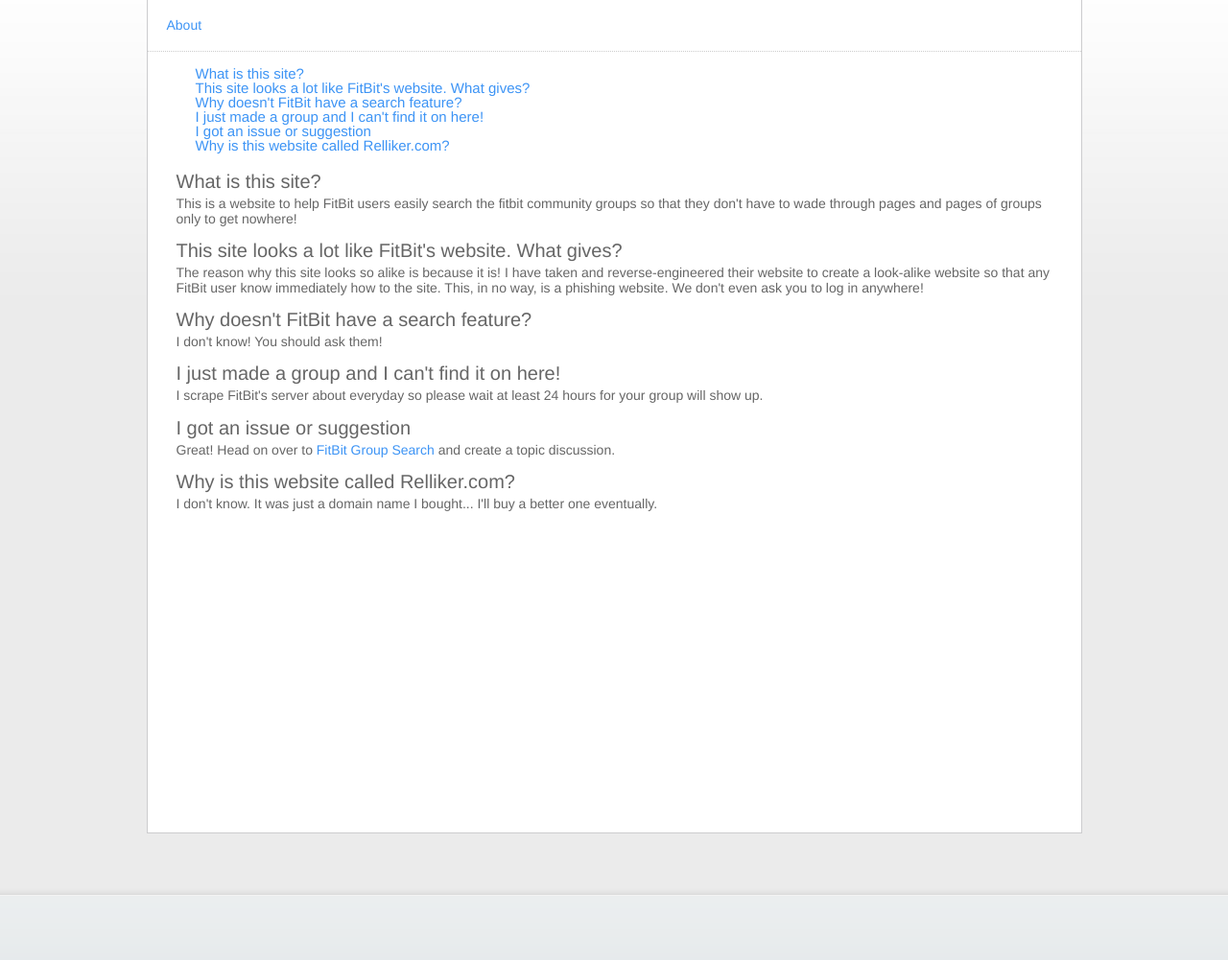
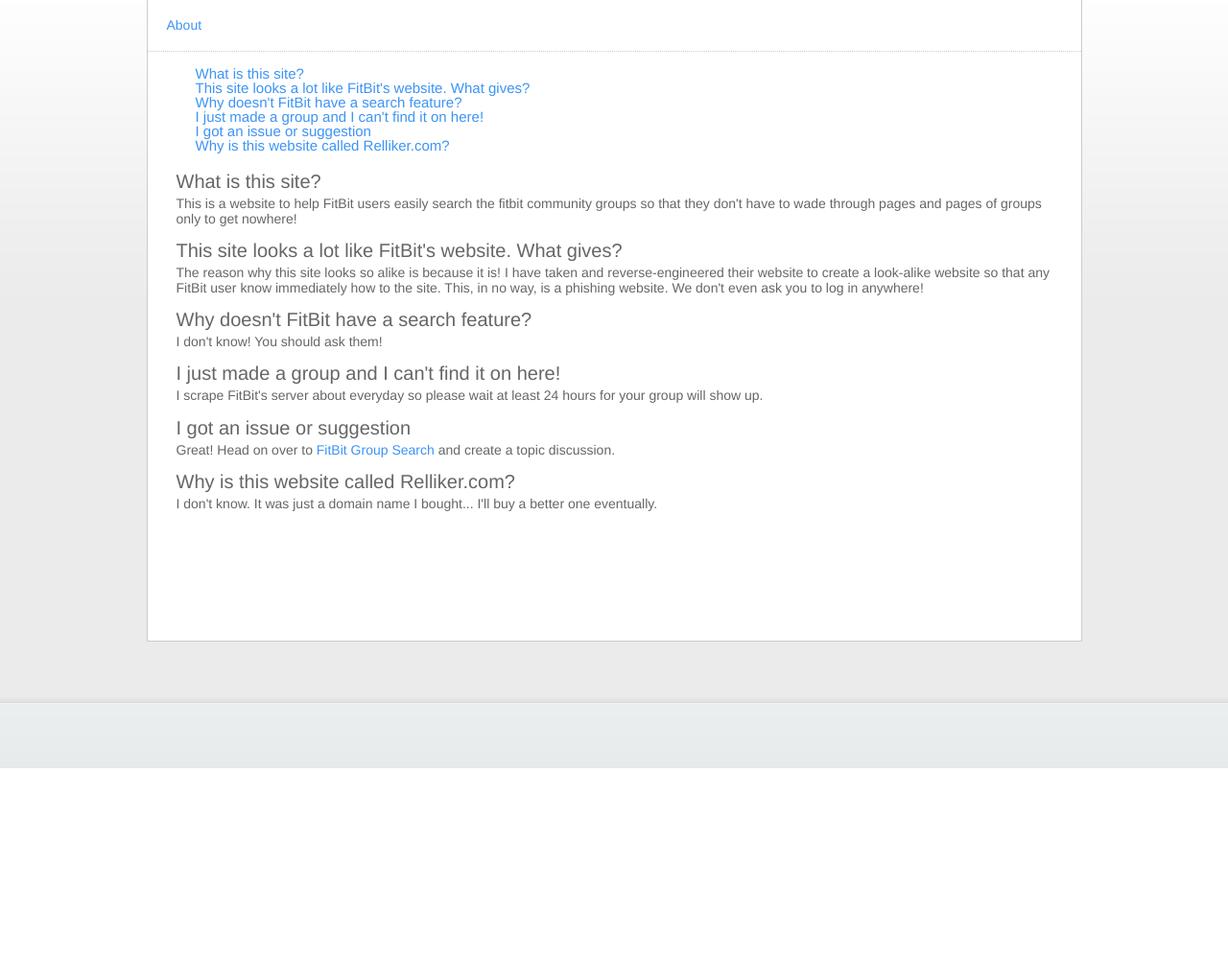
Before and after one commit to JustDerb/fitbit-groupsearch, a PHP site: page /about.php in a window 1280 px wide. Shown: the part 84-1085 px from the top of the page at 96% size. After the commit the page ends 885 px from the top, so only its background shows below. Run offline with PHP 8.4, Linux system fonts and the light colour scheme.

Commit message:
Changed bottom margin

```diff
--- a/about.php
+++ b/about.php
@@ -72,7 +72,7 @@
 					<p>I don't know.  It was just a domain name I bought... I'll buy a better one eventually.</p>
 
 				</div>
-				<div style="height:300px"></div>
+				<div style="height:100px"></div>
 			</div>
 		</div>
 	</div>
```
